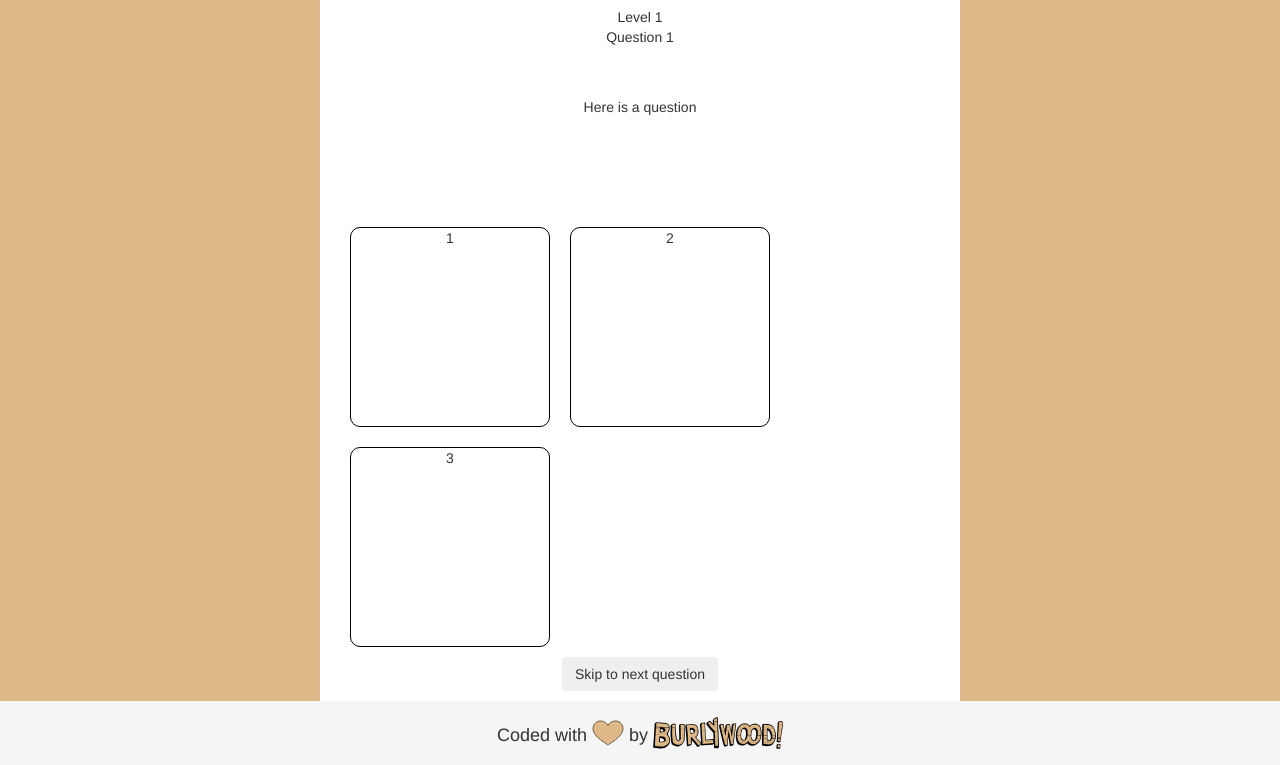
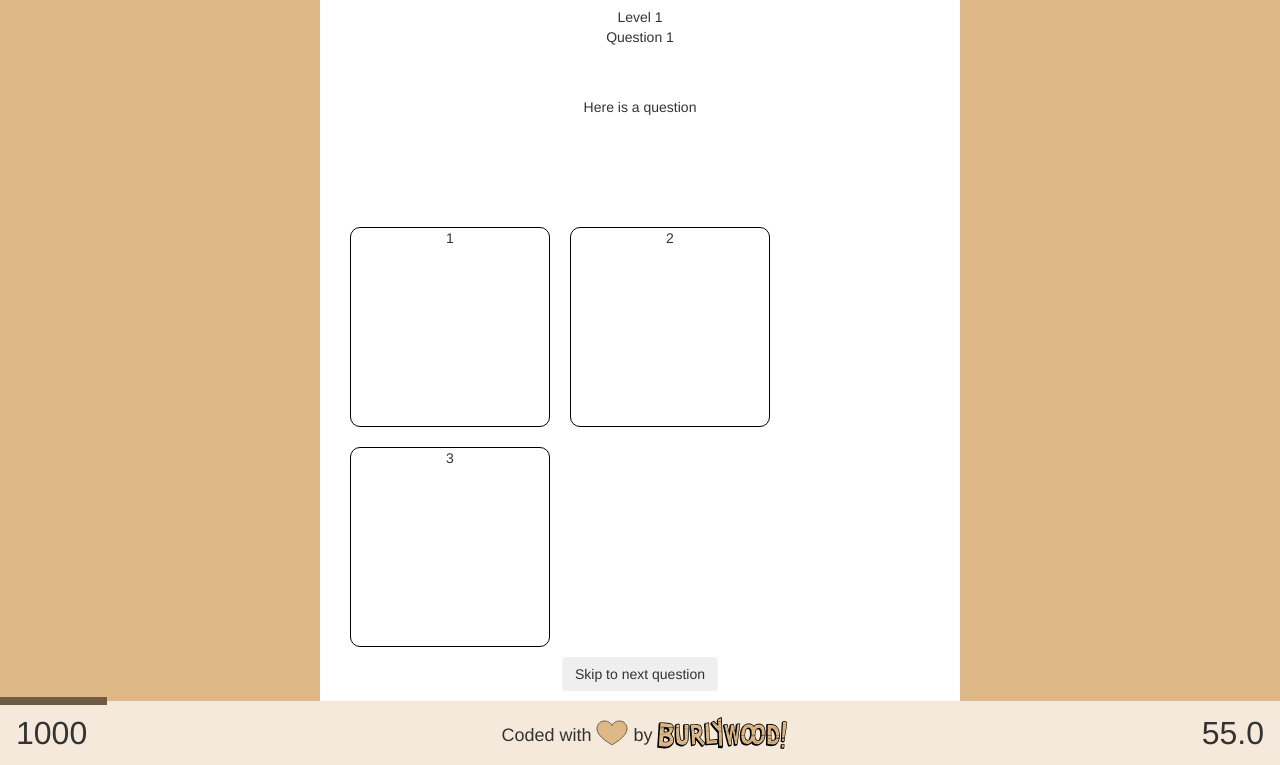
Before and after one commit to katie80/Hackathon, a website: page know-your-code-fullstack/public/index.html in a window 1280 px wide. Shown: the part 137-902 px from the top of the page. Drawn offline with nearby package versions, Linux system fonts and the light colour scheme; no server answers.

Commit message:
added scoring to footer

```diff
--- a/know-your-code-fullstack/public/index.html
+++ b/know-your-code-fullstack/public/index.html
@@ -33,7 +33,7 @@
 		<button class="btn" id="next_question_btn">Skip to next question</button>
 	</div>
 
-  <footer class="footer">Coded with <span class="icon heart">love</span> by <span class="icon burlywood">Burlywood</span></footer>
+  <footer class="footer"><div id="fuse" class="fuse"> </div><div class="score pull-left">1000</div>Coded with <span class="icon heart">love</span> by <span class="icon burlywood">Burlywood</span><div id="timer" class="timer pull-right"></div></footer>
 
 </body>
 <script
@@ -51,5 +51,25 @@ $(function() {
     	$('#answer3').text(res.options[2]);
     });
 });
+
+
+var timerInterval = setInterval(myCallback, 100);
+var timer = 60;
+function myCallback() {
+  timer -= 0.1;
+  if(timer == 58) {
+    clearInterval(timerInterval);
+  }
+  $('#timer').text(timer.toFixed(1));
+  $('#fuse').css("width", 100 - timer/0.6 + "%");
+}
+
+// var intervalID = window.setInterval(myCallback, 1000);
+// var fuseTimer = 0;
+// function myCallback() {
+//   fuseTimer += 1;
+
+// }
+
 </script>
 </html>
--- a/know-your-code-fullstack/public/styles.css
+++ b/know-your-code-fullstack/public/styles.css
@@ -43,10 +43,28 @@ body {
   bottom: 0;
   width: 100%;
   height: 64px;
-  background-color: #f5f5f5;
-  padding-top: 16px;
+  background-color: #f5e9db;
   line-height: 0;
 }
+
+.fuse {
+	background-color: #6F5C43;
+	height: 8px;
+	margin-top: -4px;
+	margin-bottom: 12px;
+}
+
+.footer .score {
+	font-size: 32px;
+	padding: 16px;
+}
+
+.footer .timer {
+	font-size: 32px;
+	padding: 16px;
+}
+
+
 
 .icon {
 	text-indent: 100%;
```
